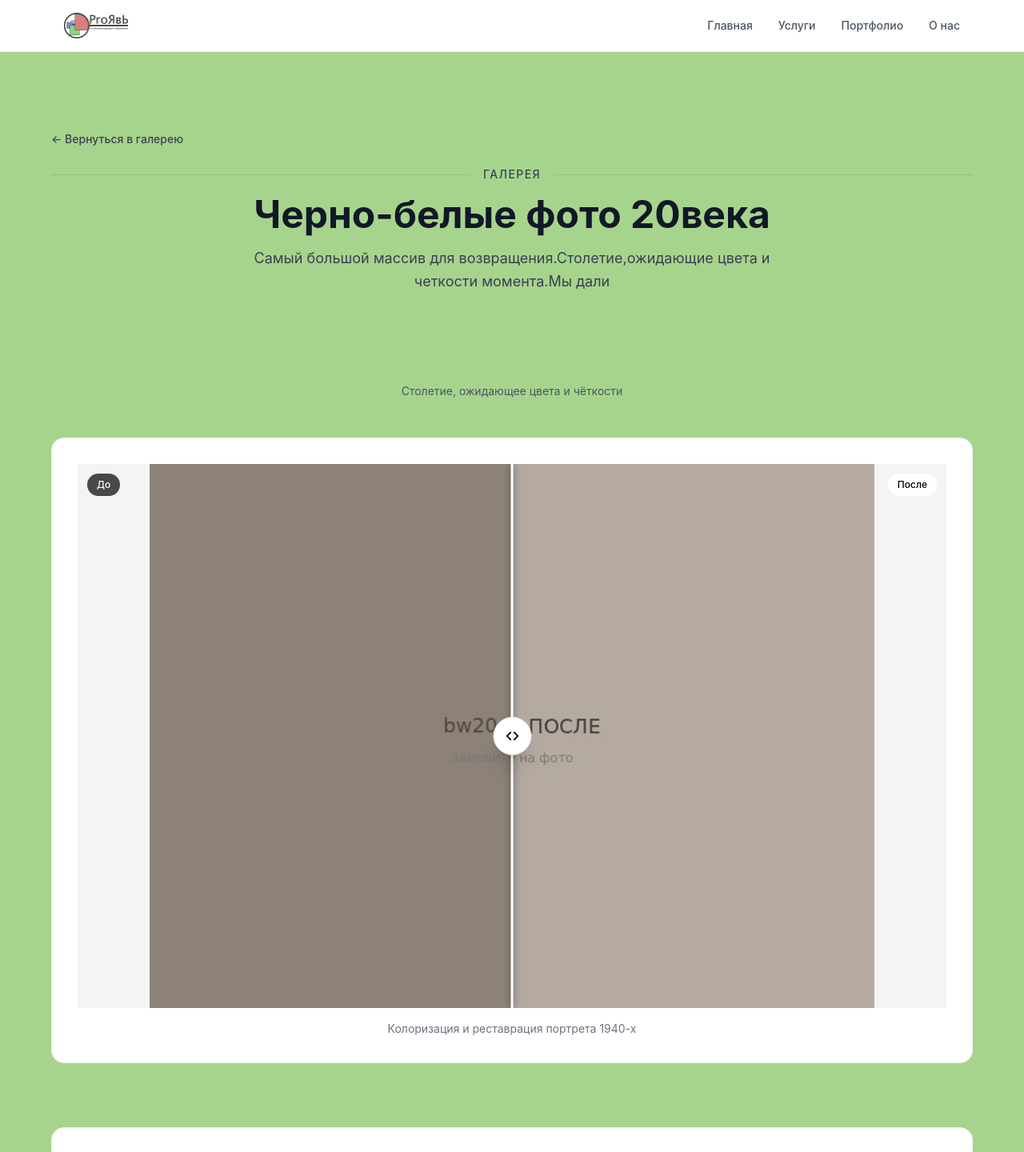
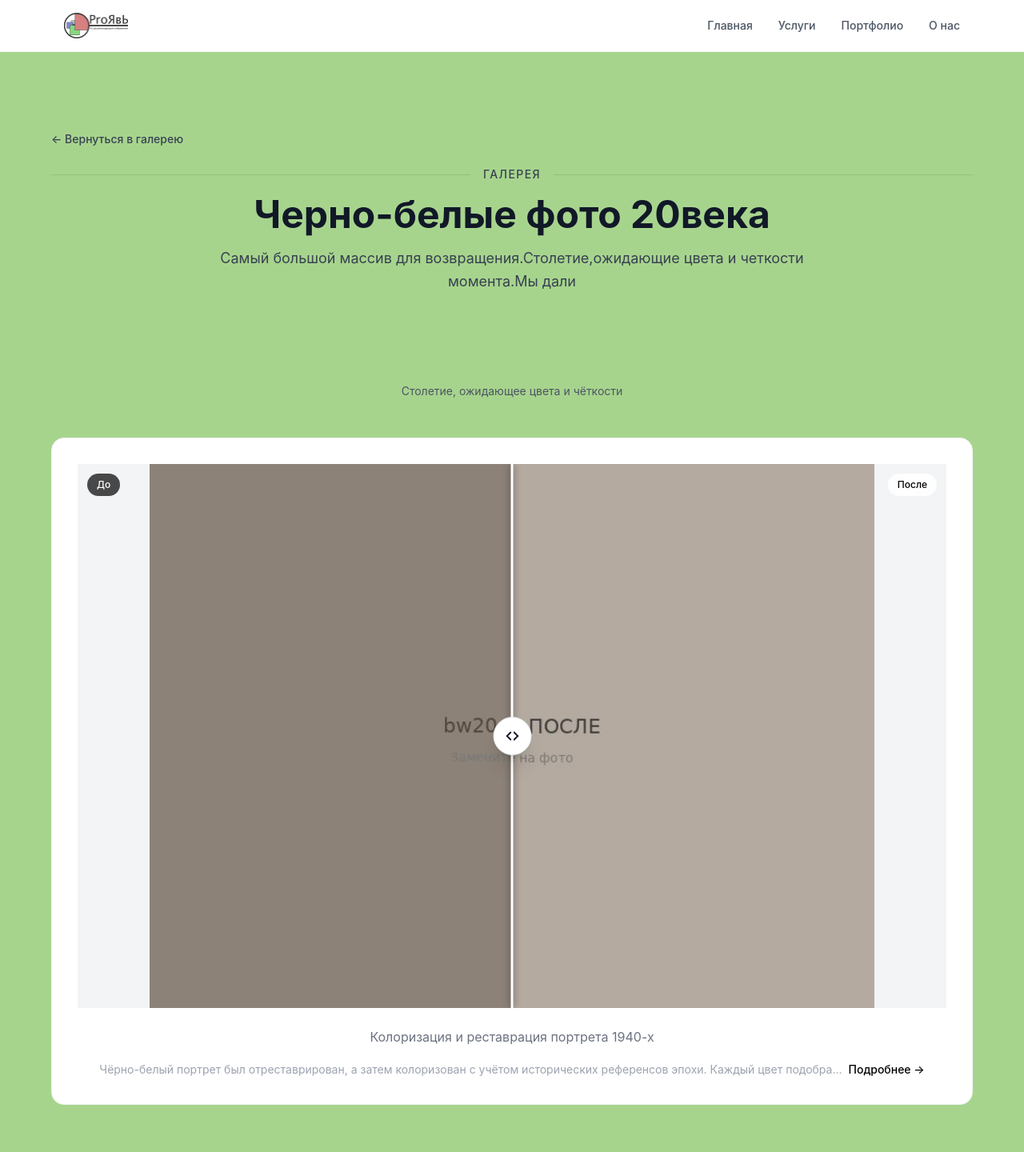
Before and after one commit to proyavi-art/site-proyavi-art, a Next.js app: page /portfolio/bw20 in a window 1280 px wide. Shown: the top 1440 px of the page at 80% size. Built offline with nearby package versions, Linux system fonts and the light colour scheme.

Commit message:
Галлерии подгон под концепцию

```diff
--- a/app/portfolio/[slug]/page.tsx
+++ b/app/portfolio/[slug]/page.tsx
@@ -1,13 +1,15 @@
 "use client";
+import { useState } from "react";
 import Link from "next/link";
 import { useParams } from "next/navigation";
 import BeforeAfterSlider from "@/components/BeforeAfterSlider";
+import Lightbox from "@/components/Lightbox";
 
 const data: Record<string, {
   title: string;
   description: string;
   caption: string;
-  works: { before: string; after: string; desc: string }[];
+  works: { before: string; after: string; desc: string; note?: string; review?: string }[];
 }> = {
   family: {
     title: `Семейные архивы`,
@@ -16,9 +18,19 @@ const data: Record<string, {
 Как правило, чем старше фотография, тем больше деталей утрачено — из-за времени и несовершенства технологий прошлого. Но даже спустя десятилетия что-то всё ещё можно вернуть.`,
     caption: `Из семейных фотоархивов,мгновения,сохранившие взляд улыбку близкого человека или родственника.Памятное событие или место,куда хотелось бы`,
     works: [
-      { before: `/images/gallery/family-1-before.jpg`, after: `/images/gallery/family-1-after.jpg`, desc: `Восстановление семейного портрета 1950-х годов` },
-      { before: `/images/gallery/family-2-before.jpg`, after: `/images/gallery/family-2-after.jpg`, desc: `Реконструкция утраченных фрагментов группового снимка` },
-      { before: `/images/gallery/family-3-before.jpg`, after: `/images/gallery/family-3-after.jpg`, desc: `Реконструкция утраченных фрагментов группового снимка` },
+      {
+        before: `/images/gallery/family-1-before.jpg`,
+        after: `/images/gallery/family-1-after.jpg`,
+        desc: `Восстановление семейного портрета 1950-х годов`,
+        note: `Фотография поступила в крайне повреждённом состоянии: глубокие царапины, выцветание, утрата контраста. Мы провели многоступенчатую реставрацию: удалили дефекты, восстановили тональную глубину, вернули естественную цветовую палитру. Результат — фотография, которую можно передавать по наследству.`,
+        review: `Я не верил, что из этой разорванной фотографии можно что-то сделать. А теперь она висит у меня в гостиной в рамке. Спасибо вам огромное.`,
+      },
+      {
+        before: `/images/gallery/family-2-before.jpg`,
+        after: `/images/gallery/family-2-after.jpg`,
+        desc: `Реконструкция утраченных фрагментов группового снимка`,
+        note: `Большая часть правого края снимка была утрачена — отсутствовали два человека из группы. С помощью AI-реконструкции и ручной доводки мы восстановили недостающие фрагменты, сохранив стилистику эпохи и характер оригинала.`,
+      },
     ],
   },
   places: {
@@ -26,8 +38,19 @@ const data: Record<string, {
     description: `Вы снова там.Что бы вспомнить эмоции и`,
     caption: `Памятное событие или место,куда хотелось бы вернуться`,
     works: [
-      { before: `/images/gallery/places-1-before.jpg`, after: `/images/gallery/places-1-after.jpg`, desc: `Восстановление пейзажа с выцветшими цветами` },
-      { before: `/images/gallery/places-2-before.jpg`, after: `/images/gallery/places-2-after.jpg`, desc: `Реставрация снимка с праздника` },
+      {
+        before: `/images/gallery/places-1-before.jpg`,
+        after: `/images/gallery/places-1-after.jpg`,
+        desc: `Восстановление пейзажа с выцветшими цветами`,
+        note: `Пейзаж снят на раннюю цветную плёнку, которая сильно выцвела. Мы восстановили насыщенность зелени, глубину неба и детали переднего плана.`,
+      },
+      {
+        before: `/images/gallery/places-2-before.jpg`,
+        after: `/images/gallery/places-2-after.jpg`,
+        desc: `Реставрация снимка с праздника`,
+        note: `Снимок с семейного торжества — повреждён водой и временем. Восстановлены лица, детали интерьера, цветовая гамма.`,
+        review: `Это единственная фотография с нашей свадьбы, которая осталась. Теперь она снова жива.`,
+      },
     ],
   },
   portrait: {
@@ -35,8 +58,19 @@ const data: Record<string, {
     description: `Взгляд,улыбка,локон волос близкого вам человека -то,за что цепляется Ваша память.Возможно,это будет яркая вспышка -`,
     caption: `Взгляд, улыбка, локон волос — то, за что цепляется память`,
     works: [
-      { before: `/images/gallery/portrait-1-before.jpg`, after: `/images/gallery/portrait-1-after.jpg`, desc: `Восстановление детального портрета` },
-      { before: `/images/gallery/portrait-2-before.jpg`, after: `/images/gallery/portrait-2-after.jpg`, desc: `Реконструкция повреждённого снимка` },
+      {
+        before: `/images/gallery/portrait-1-before.jpg`,
+        after: `/images/gallery/portrait-1-after.jpg`,
+        desc: `Восстановление детального портрета`,
+        note: `Портретная фотография требует особого внимания к мелочам — текстуре кожи, бликам в глазах, мягкости света. Каждый элемент был восстановлен вручную.`,
+      },
+      {
+        before: `/images/gallery/portrait-2-before.jpg`,
+        after: `/images/gallery/portrait-2-after.jpg`,
+        desc: `Реконструкция повреждённого снимка`,
+        note: `Фотография была разорвана пополам и склеена скотчем. Мы убрали следы скотча, восстановили разрыв и вернули единство изображению.`,
+        review: `Бабушка расплакалась, когда увидела. Это бесценно.`,
+      },
     ],
   },
   instant: {
@@ -44,8 +78,18 @@ const data: Record<string, {
     description: `Момент выхвачен и тут же проявлен на polaroid снимке.Но много деталей не видно.Увидите полностью`,
     caption: `Момент выхвачен на Polaroid. Увидите полностью`,
     works: [
-      { before: `/images/gallery/instant-1-before.jpg`, after: `/images/gallery/instant-1-after.jpg`, desc: `Восстановление Polaroid с потускневшими цветами` },
-      { before: `/images/gallery/instant-2-before.jpg`, after: `/images/gallery/instant-2-after.jpg`, desc: `Реконструкция моментального снимка` },
+      {
+        before: `/images/gallery/instant-1-before.jpg`,
+        after: `/images/gallery/instant-1-after.jpg`,
+        desc: `Восстановление Polaroid с потускневшими цветами`,
+        note: `Polaroid-фотографии уникальны — у них есть свой характер. Мы сохранили этот характер, но убрали потускнение и вернули насыщенность.`,
+      },
+      {
+        before: `/images/gallery/instant-2-before.jpg`,
+        after: `/images/gallery/instant-2-after.jpg`,
+        desc: `Реконструкция моментального снимка`,
+        note: `Снимок был сильно повреждён — белые пятна, выцветание. Реконструкция вернула изображению целостность.`,
+      },
     ],
   },
   xix: {
@@ -53,8 +97,18 @@ const data: Record<string, {
     description: `Технологии сохранения момента до появления пленки -дагерротипы,калотипы,амбротипы,ферротипы,Альбуминовая печать.Мы дали свет и очистили от`,
     caption: `Технологии сохранения момента до появления плёнки`,
     works: [
-      { before: `/images/gallery/xix-1-before.jpg`, after: `/images/gallery/xix-1-after.jpg`, desc: `Реставрация дагерротипа` },
-      { before: `/images/gallery/xix-2-before.jpg`, after: `/images/gallery/xix-2-after.jpg`, desc: `Восстановление амбротипа` },
+      {
+        before: `/images/gallery/xix-1-before.jpg`,
+        after: `/images/gallery/xix-1-after.jpg`,
+        desc: `Реставрация дагерротипа`,
+        note: `Дагерротип — уникальный артефакт. Мы работали с цифровой копией, убирая следы окисления и восстанавливая чёткость серебряной поверхности.`,
+      },
+      {
+        before: `/images/gallery/xix-2-before.jpg`,
+        after: `/images/gallery/xix-2-after.jpg`,
+        desc: `Восстановление амбротипа`,
+        note: `Амбротип требует бережного обращения. Реконструкция утраченных краёв и деталей проводилась с учётом технологии оригинала.`,
+      },
     ],
   },
   color20: {
@@ -62,8 +116,19 @@ const data: Record<string, {
     description: `В свое время это было верхом технологического развития фототехники.Но все же имеет место быть значительно улучшить качество,проявить скрытые детали,увидеть современным взглядом.Мы`,
     caption: `В своё время — верх технологий. Теперь в современном качестве`,
     works: [
-      { before: `/images/gallery/color20-1-before.jpg`, after: `/images/gallery/color20-1-after.jpg`, desc: `Восстановление цветного снимка 1970-х` },
-      { before: `/images/gallery/color20-2-before.jpg`, after: `/images/gallery/color20-2-after.jpg`, desc: `Реставрация выцветшей фотографии` },
+      {
+        before: `/images/gallery/color20-1-before.jpg`,
+        after: `/images/gallery/color20-1-after.jpg`,
+        desc: `Восстановление цветного снимка 1970-х`,
+        note: `Цветная плёнка 1970-х дала характерный оттенок, который со временем исказился. Мы вернули естественность цвета, убрали цветовой шум и повысили детализацию.`,
+        review: `Цвета стали такими, какими я их помню. Как будто снова там, в том летнем дворике.`,
+      },
+      {
+        before: `/images/gallery/color20-2-before.jpg`,
+        after: `/images/gallery/color20-2-after.jpg`,
+        desc: `Реставрация выцветшей фотографии`,
+        note: `Сильное выцветание, потеря контраста, мелкие царапины. Комплексная реставрация вернула фотографии жизнь.`,
+      },
     ],
   },
   bw20: {
@@ -71,8 +136,18 @@ const data: Record<string, {
     description: `Самый большой массив для возвращения.Столетие,ожидающие цвета и четкости момента.Мы дали`,
     caption: `Столетие, ожидающее цвета и чёткости`,
     works: [
-      { before: `/images/gallery/bw20-1-before.jpg`, after: `/images/gallery/bw20-1-after.jpg`, desc: `Колоризация и реставрация портрета 1940-х` },
-      { before: `/images/gallery/bw20-2-before.jpg`, after: `/images/gallery/bw20-2-after.jpg`, desc: `Восстановление чёткости документального снимка` },
+      {
+        before: `/images/gallery/bw20-1-before.jpg`,
+        after: `/images/gallery/bw20-1-after.jpg`,
+        desc: `Колоризация и реставрация портрета 1940-х`,
+        note: `Чёрно-белый портрет был отреставрирован, а затем колоризован с учётом исторических референсов эпохи. Каждый цвет подобран вручную.`,
+      },
+      {
+        before: `/images/gallery/bw20-2-before.jpg`,
+        after: `/images/gallery/bw20-2-after.jpg`,
+        desc: `Восстановление чёткости документального снимка`,
+        note: `Документальная фотография требует точности. Мы восстановили читаемость всех деталей без потери аутентичности.`,
+      },
     ],
   },
   digital: {
@@ -80,8 +155,19 @@ const data: Record<string, {
     description: `Технологии на максималках,но случай решает судьбу запечатленного момента.Мы`,
     caption: `Технологии на максималках, но случай решает судьбу момента`,
     works: [
-      { before: `/images/gallery/digital-1-before.jpg`, after: `/images/gallery/digital-1-after.jpg`, desc: `Восстановление повреждённого JPEG-файла` },
-      { before: `/images/gallery/digital-2-before.jpg`, after: `/images/gallery/digital-2-after.jpg`, desc: `Реконструкция фрагментов снимка` },
+      {
+        before: `/images/gallery/digital-1-before.jpg`,
+        after: `/images/gallery/digital-1-after.jpg`,
+        desc: `Восстановление повреждённого JPEG-файла`,
+        note: `Файл был повреждён при передаче — артефакты сжатия, потеря блоков изображения. Мы восстановили структуру файла и убрали цифровые дефекты.`,
+      },
+      {
+        before: `/images/gallery/digital-2-before.jpg`,
+        after: `/images/gallery/digital-2-after.jpg`,
+        desc: `Реконструкция фрагментов снимка`,
+        note: `После сбоя носителя часть файла оказалась недоступна. Реконструкция вернула недостающие фрагменты.`,
+        review: `Думал, фото с похорон отца потеряны навсегда. Вы вернули их. Низкий поклон.`,
+      },
     ],
   },
 };
@@ -90,6 +176,11 @@ export default function CategoryPage() {
   const params = useParams();
   const slug = params.slug as string;
   const cat = data[slug];
+
+  const [lightbox, setLightbox] = useState<{
+    open: boolean;
+    work: typeof cat.works[0] | null;
+  }>({ open: false, work: null });
 
   if (!cat) {
     return (
@@ -106,6 +197,7 @@ export default function CategoryPage() {
 
   return (
     <div className="bg-[#A7D48D]">
+      {/* ЗАГОЛОВОК */}
       <section className="pt-24 pb-12 px-4">
         <div className="max-w-6xl mx-auto">
           <Link
@@ -122,29 +214,56 @@ export default function CategoryPage() {
           </div>
 
           <h1 className="text-4xl md:text-5xl font-bold text-gray-900 mb-4 text-center">{cat.title}</h1>
-          <p className="text-lg text-gray-700 text-center max-w-2xl mx-auto leading-relaxed whitespace-pre-line">
+          <p className="text-lg text-gray-700 text-center max-w-3xl mx-auto leading-relaxed whitespace-pre-line">
             {cat.description}
           </p>
         </div>
       </section>
 
+      {/* РАБОТЫ */}
       <section className="py-16 px-4">
         <div className="max-w-6xl mx-auto">
-          <p className="text-center text-gray-600 text-sm mb-12 max-w-xl mx-auto">
+          <p className="text-center text-gray-600 text-sm mb-12 max-w-2xl mx-auto">
             {cat.caption}
           </p>
 
           <div className="space-y-20">
-            {cat.works.map((work, idx) => (
-              <div key={idx} className="bg-white rounded-2xl border border-gray-100 p-4 md:p-8">
-                <BeforeAfterSlider before={work.before} after={work.after} />
-                <p className="text-center text-gray-500 mt-4 text-sm">{work.desc}</p>
-              </div>
-            ))}
+            {cat.works.map((work, idx) => {
+              const teaserText = work.note || work.review || "";
+              const teaser = teaserText.length > 120 ? teaserText.slice(0, 120) + "..." : teaserText;
+
+              return (
+                <div key={idx} className="bg-white rounded-2xl border border-gray-100 p-4 md:p-8">
+                  {/* Кликабельный слайдер */}
+                  <div
+                    className="cursor-pointer"
+                    onClick={() => setLightbox({ open: true, work })}
+                  >
+                    <BeforeAfterSlider before={work.before} after={work.after} />
+                  </div>
+
+                  <p className="text-center text-gray-500 mt-6 text-base">{work.desc}</p>
+
+                  {/* Тизер текста */}
+                  {teaser && (
+                    <div className="mt-4 text-center">
+                      <p className="text-gray-400 text-sm inline">{teaser}</p>
+                      <button
+                        onClick={() => setLightbox({ open: true, work })}
+                        className="text-black text-sm font-medium ml-2 hover:underline"
+                      >
+                        Подробнее →
+                      </button>
+                    </div>
+                  )}
+                </div>
+              );
+            })}
           </div>
         </div>
       </section>
 
+      {/* КНОПКА ЗАКАЗА */}
       <section className="py-16 px-4 text-center">
         <div className="max-w-2xl mx-auto">
           <h2 className="text-2xl font-bold text-gray-900 mb-4">Хотите так же?</h2>
@@ -157,6 +276,19 @@ export default function CategoryPage() {
           </Link>
         </div>
       </section>
+
+      {/* ЛАЙТБОКС */}
+      {lightbox.work && (
+        <Lightbox
+          isOpen={lightbox.open}
+          onClose={() => setLightbox({ open: false, work: null })}
+          before={lightbox.work.before}
+          after={lightbox.work.after}
+          desc={lightbox.work.desc}
+          note={lightbox.work.note}
+          review={lightbox.work.review}
+        />
+      )}
     </div>
   );
 }
```
